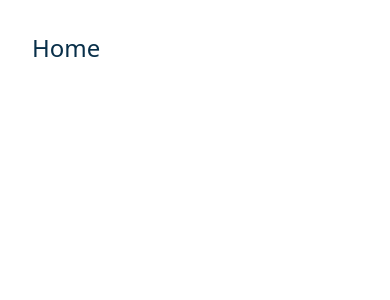
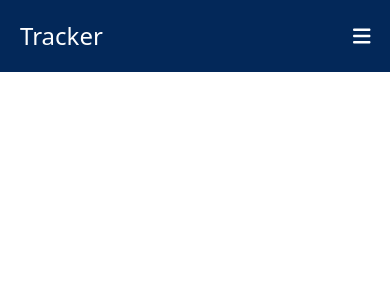
Before and after one commit to Hairum-Qureshi/tailwind-practice, a React (Vite) app: page / in a window 390 px wide. Shown: the top 300 px of the page. Built offline with nearby package versions, Linux system fonts and the light colour scheme.

Commit message:
created the hamburger navbar for the mobile view and added functionality to it

```diff
--- a/src/components/Navbar.tsx
+++ b/src/components/Navbar.tsx
@@ -1,5 +1,49 @@
 import { Link } from "react-router-dom";
+import { FontAwesomeIcon } from "@fortawesome/react-fontawesome";
+import { faBars, faX } from "@fortawesome/free-solid-svg-icons";
+import { useState } from "react";
 
 export default function Navbar() {
-	return <nav></nav>;
+	const [showHamburgerMenu, setShowHamburgerMenu] = useState(false);
+
+	return (
+		<div
+			className={`w-full h-screen absolute ${
+				!showHamburgerMenu ? "z-0" : "z-10"
+			}`}
+		>
+			<nav className="bg-custom-nav-color w-full p-5 text-white flex items-center justify-center">
+				<div className="text-2xl">
+					<h1>
+						<Link to="/">Tracker</Link>
+					</h1>
+				</div>
+				<div
+					className="ml-auto inline-flex lg:hidden"
+					onClick={() => setShowHamburgerMenu(!showHamburgerMenu)}
+				>
+					{!showHamburgerMenu ? (
+						<FontAwesomeIcon icon={faBars} className="ml-auto text-xl" />
+					) : (
+						<FontAwesomeIcon icon={faX} />
+					)}
+				</div>
+			</nav>
+			{showHamburgerMenu && (
+				<div className="w-full h-40 bg-blue-300 lg:hidden lg:z-0  flex items-center justify-left">
+					<ul className="text-blue-950 text-2xl p-8">
+						<li>
+							<Link to="#">Time Tracker</Link>
+						</li>
+						<li className="mt-2">
+							<Link to="#">Todo List</Link>
+						</li>
+						<li className="mt-2">
+							<Link to="#">Contacts</Link>
+						</li>
+					</ul>
+				</div>
+			)}
+		</div>
+	);
 }
```
